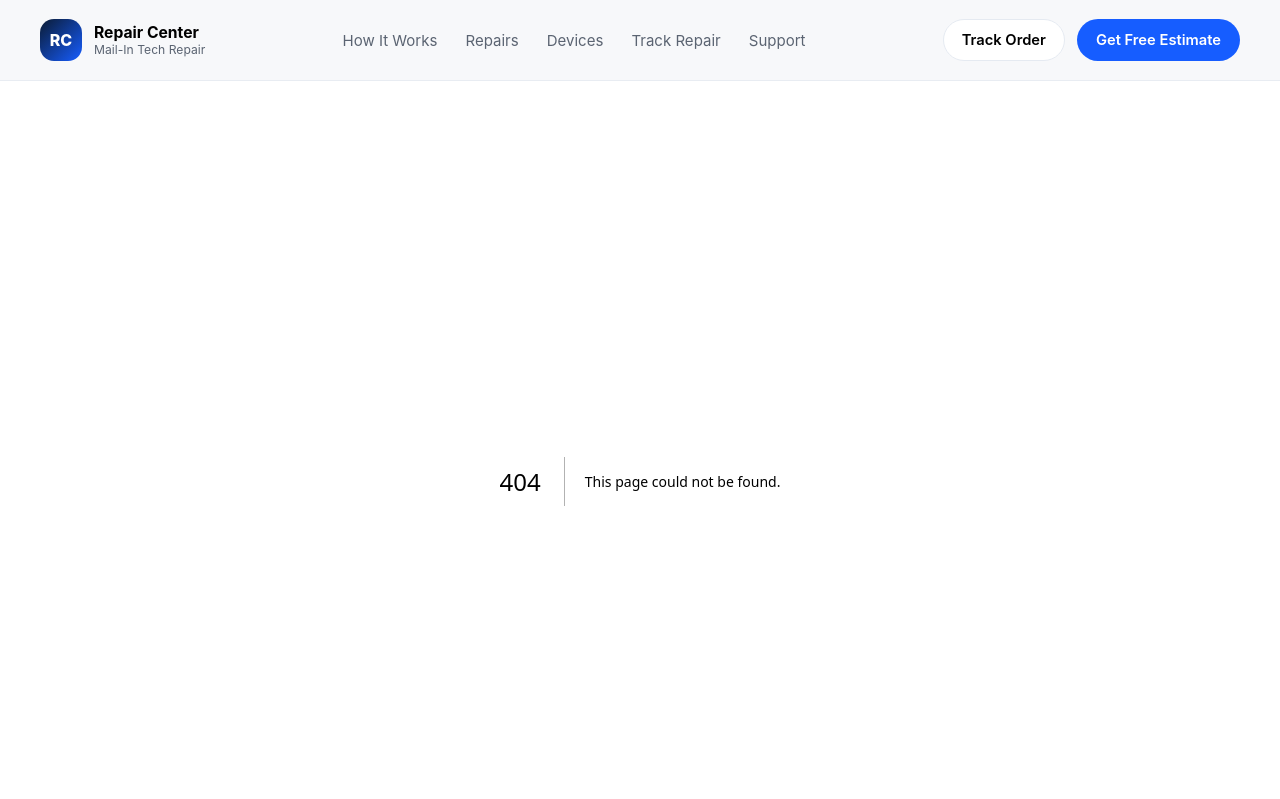
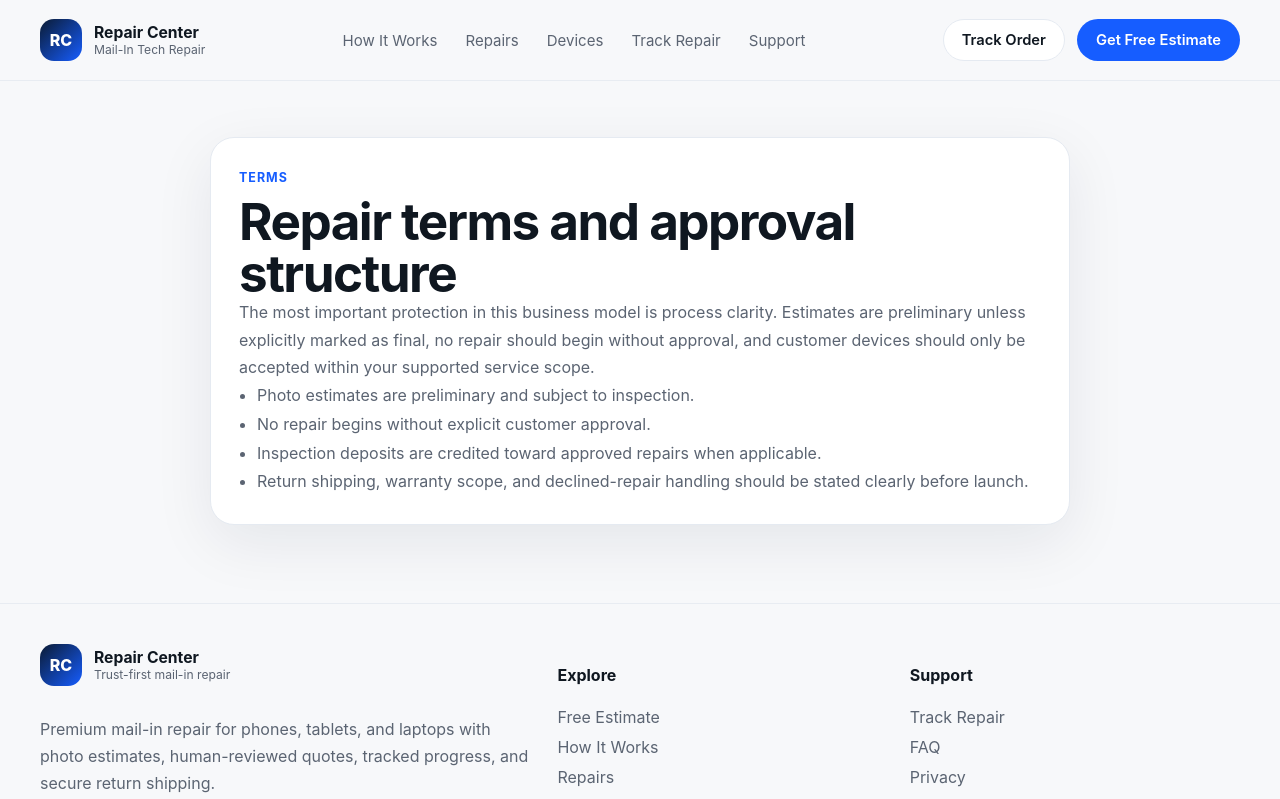
Before and after one commit to kkoly10/repair-center, a Next.js app: page /terms in a window 1280 px wide. Before the commit this address had no page. Shown: the top 799 px of the page. Built offline with nearby package versions, Linux system fonts and the light colour scheme.

Commit message:
Add terms page

```diff
--- /dev/null
+++ b/app/terms/page.js
@@ -0,0 +1,22 @@
+export default function TermsPage() {
+  return (
+    <main className='page-hero'>
+      <div className='site-shell'>
+        <div className='policy-card center-card'>
+          <div className='kicker'>Terms</div>
+          <h1>Repair terms and approval structure</h1>
+          <p>
+            The most important protection in this business model is process clarity. Estimates are preliminary unless explicitly marked as final,
+            no repair should begin without approval, and customer devices should only be accepted within your supported service scope.
+          </p>
+          <ul>
+            <li>Photo estimates are preliminary and subject to inspection.</li>
+            <li>No repair begins without explicit customer approval.</li>
+            <li>Inspection deposits are credited toward approved repairs when applicable.</li>
+            <li>Return shipping, warranty scope, and declined-repair handling should be stated clearly before launch.</li>
+          </ul>
+        </div>
+      </div>
+    </main>
+  )
+}
```
